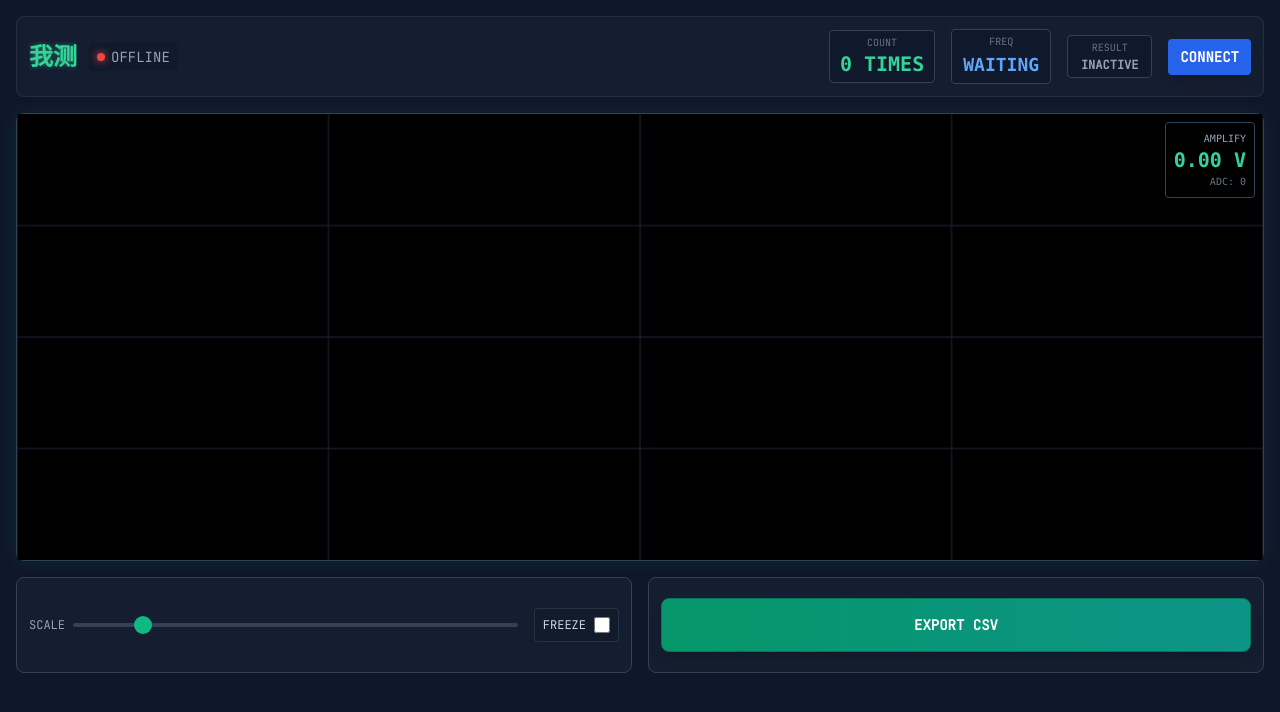
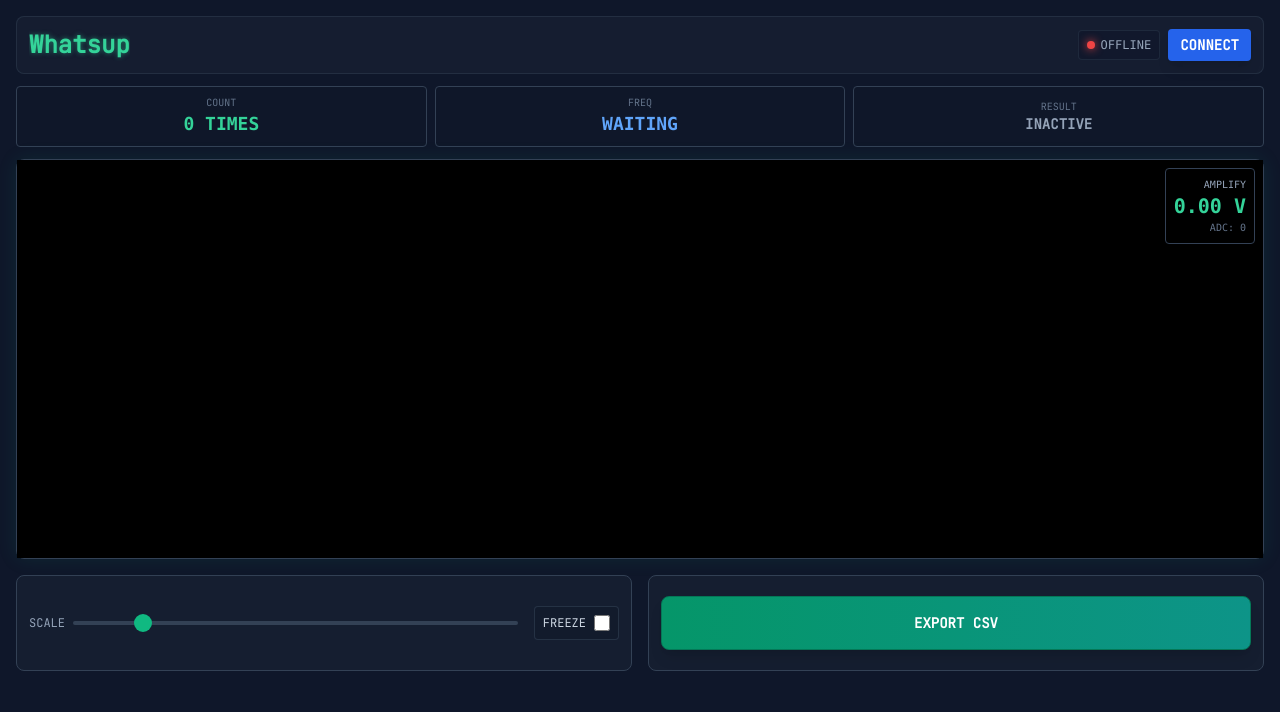
Before and after one commit to Natsu-1-op/bt, a plain HTML site: page index.html in a window 1280 px wide. Drawn offline with nearby package versions, Linux system fonts and the light colour scheme.

Commit message:
Update index.html

```diff
--- a/index.html
+++ b/index.html
@@ -3,14 +3,14 @@
 <head>
     <meta charset="UTF-8">
     <meta name="viewport" content="width=device-width, maximum-scale=1.0, user-scalable=no">
-    <title>我测</title>
+    <title>Whatsup</title>
     <script src="https://cdn.tailwindcss.com"></script>
     <style>
         @import url('https://fonts.googleapis.com/css2?family=JetBrains+Mono:wght=400;700&display=swap');
         body { background-color: #0f172a; color: #e2e8f0; font-family: 'JetBrains Mono', monospace; overflow-y: auto; -webkit-tap-highlight-color: transparent; }
         @media (min-width: 768px) { body { overflow: hidden; } }
-        .canvas-container { position: relative; width: 100%; height: 45vh; background: #000; border: 1px solid #334155; border-radius: 8px; box-shadow: 0 0 20px rgba(16, 185, 129, 0.1); flex-shrink: 0; }
-        @media (min-width: 768px) { .canvas-container { height: 56vh; } }
+        .canvas-container { position: relative; width: 100%; height: 40vh; background: #000; border: 1px solid #334155; border-radius: 8px; box-shadow: 0 0 20px rgba(16, 185, 129, 0.1); flex-shrink: 0; }
+        @media (min-width: 768px) { .canvas-container { height: 50vh; } }
         canvas { display: block; width: 100%; height: 100%; }
         .neon-text { text-shadow: 0 0 5px rgba(52, 211, 153, 0.5); }
         .status-dot { height: 8px; width: 8px; border-radius: 50%; display: inline-block; margin-right: 6px; }
@@ -23,37 +23,44 @@
 </head>
 <body class="min-h-screen md:h-screen flex flex-col p-2 md:p-4">
 
-    <header class="flex flex-wrap justify-between items-center mb-3 md:mb-4 gap-2 bg-slate-800/40 p-3 rounded-lg border border-slate-700/50">
-        <div class="flex items-center space-x-3">
-            <a href="admin.html" class="block">
-                <h1 class="text-lg md:text-2xl font-bold neon-text text-emerald-400 truncate hover:text-emerald-300 hover:underline cursor-pointer">我测</h1>
-            </a>
-            <div id="connectionStatus" class="flex items-center text-xs md:text-sm bg-slate-900/60 px-2 py-1 rounded">
+    <!-- 顶部首部栏：whatsup 左对齐，连接控制区域右对齐 -->
+    <header class="flex justify-between items-center mb-3 bg-slate-800/40 p-3 rounded-lg border border-slate-700/50">
+        <!-- 1. 左侧标题 -->
+        <a href="admin.html" class="block">
+            <h1 class="text-xl md:text-2xl font-bold neon-text text-emerald-400 truncate hover:text-emerald-300 hover:underline cursor-pointer">Whatsup</h1>
+        </a>
+
+        <!-- 2. 右侧连接控制区域（OFFLINE 紧贴在 CONNECT 左边） -->
+        <div class="flex items-center space-x-2">
+            <!-- 状态指示器 -->
+            <div id="connectionStatus" class="flex items-center text-xs bg-slate-900/60 px-2 py-1.5 rounded border border-slate-700/40">
                 <span class="status-dot status-disconnected" id="statusDot"></span>
-                <span id="statusText" class="text-slate-400">OFFLINE</span>
+                <span id="statusText" class="text-slate-400 font-mono">OFFLINE</span>
             </div>
-        </div>
-
-        <div class="flex items-center space-x-2 md:space-x-4">
-            <div class="text-center bg-slate-900/80 px-2.5 py-1 rounded border border-slate-700">
-                <div class="text-[10px] text-slate-500">COUNT</div>
-                <div class="text-lg md:text-xl font-bold text-emerald-400 font-mono" id="blinkCount">0 TIMES</div>
-            </div>
-            <div class="text-center bg-slate-900/80 px-2.5 py-1 rounded border border-slate-700 min-w-[100px]">
-                <div class="text-[10px] text-slate-500">FREQ</div>
-                <div class="text-sm md:text-lg font-bold text-blue-400 font-mono pt-0.5" id="blinkRate">WAITING</div>
-            </div>
-            <div class="text-center bg-slate-900/80 px-2 py-1 rounded border border-slate-700 min-w-[85px]">
-                <div class="text-[10px] text-slate-500">RESULT</div>
-                <div class="text-xs font-bold pt-0.5 text-slate-400" id="diagnosisResult">INACTIVE</div>
-            </div>
-
-            <button onclick="toggleBluetooth()" id="btnBle" class="bg-blue-600 active:bg-blue-800 hover:bg-blue-700 text-white px-3 py-2 rounded text-xs md:text-sm font-bold transition shadow-lg">
+            <!-- 连接按钮 -->
+            <button onclick="toggleBluetooth()" id="btnBle" class="bg-blue-600 active:bg-blue-800 hover:bg-blue-700 text-white px-3 py-1.5 rounded text-xs md:text-sm font-bold transition shadow-lg whitespace-nowrap">
                 <span id="txtBle">CONNECT</span>
             </button>
         </div>
     </header>
 
+    <!-- 3. 下方三个数据看板栏：等大小横向平分排布 -->
+    <section class="grid grid-cols-3 gap-2 mb-3">
+        <div class="text-center bg-slate-900/80 py-2 rounded border border-slate-700 w-full flex flex-col justify-center">
+            <div class="text-[10px] text-slate-500 uppercase">Count</div>
+            <div class="text-sm md:text-lg font-bold text-emerald-400 font-mono" id="blinkCount">0 TIMES</div>
+        </div>
+        <div class="text-center bg-slate-900/80 py-2 rounded border border-slate-700 w-full flex flex-col justify-center">
+            <div class="text-[10px] text-slate-500 uppercase">Freq</div>
+            <div class="text-sm md:text-lg font-bold text-blue-400 font-mono" id="blinkRate">WAITING</div>
+        </div>
+        <div class="text-center bg-slate-900/80 py-2 rounded border border-slate-700 w-full flex flex-col justify-center">
+            <div class="text-[10px] text-slate-500 uppercase">Result</div>
+            <div class="text-xs md:text-sm font-bold text-slate-400" id="diagnosisResult">INACTIVE</div>
+        </div>
+    </section>
+
+    <!-- 波形图容器 -->
     <div class="canvas-container mb-3 md:mb-4">
         <canvas id="oscilloscope"></canvas>
         <div class="absolute top-2 right-2 text-right bg-black/70 p-2 rounded backdrop-blur-sm border border-slate-700 pointer-events-none z-10 font-mono">
@@ -66,6 +73,7 @@
         </div>
     </div>
 
+    <!-- 底部控制器区域 -->
     <div class="grid grid-cols-1 md:grid-cols-2 gap-3 md:gap-4 md:h-24">
         <div class="bg-slate-800/40 p-3 rounded-lg border border-slate-700 flex items-center justify-between gap-4">
             <div class="flex-1 flex items-center space-x-2">
@@ -192,13 +200,13 @@
                         const rateUI = document.getElementById('blinkRate'), diagUI = document.getElementById('diagnosisResult');
                         if (statusId === 0) {
                             rateUI.innerText = "ALIGNING..."; rateUI.className = "text-xs text-slate-400 font-mono";
-                            diagUI.innerText = "WAITING"; diagUI.className = "text-xs font-bold pt-0.5 text-slate-500";
+                            diagUI.innerText = "WAITING"; diagUI.className = "text-xs font-bold text-slate-500";
                         } else {
-                            rateUI.innerText = `${bpmValue} BPM`; rateUI.className = "text-lg font-bold text-blue-400 font-mono";
+                            rateUI.innerText = `${bpmValue} BPM`; rateUI.className = "text-sm md:text-lg font-bold text-blue-400 font-mono";
                             if (statusId === 2) {
-                                diagUI.innerText = "DRY EYE"; diagUI.className = "text-xs font-bold pt-0.5 text-red-500";
+                                diagUI.innerText = "DRY EYE"; diagUI.className = "text-xs md:text-sm font-bold text-red-500";
                             } else {
-                                diagUI.innerText = "NORMAL"; diagUI.className = "text-xs font-bold pt-0.5 text-emerald-400";
+                                diagUI.innerText = "NORMAL"; diagUI.className = "text-xs md:text-sm font-bold text-emerald-400";
                             }
                         }
                     }
@@ -230,7 +238,7 @@
             ctx.lineWidth = 1;
             for (let i = 1; i <= 3; i++) {
                 const y = h * (i / 4);
-                ctx.strokeStyle = GRID_COLOR; ctx.beginPath(); ctx.moveTo(0, y); ctx.lineTo(w, y); ctx.stroke();
+                ctx.strokeStyle = GRID_COLOR; ctx.beginPath(); ctx.moveTo(0, y); ctx.lineTo(w, y); stroke();
             }
 
             const gridDivisions = 4;
```
